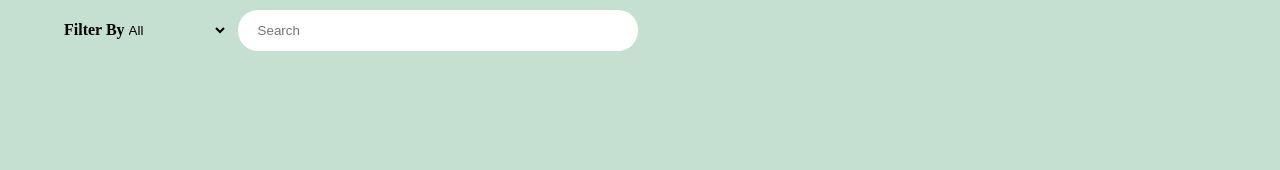
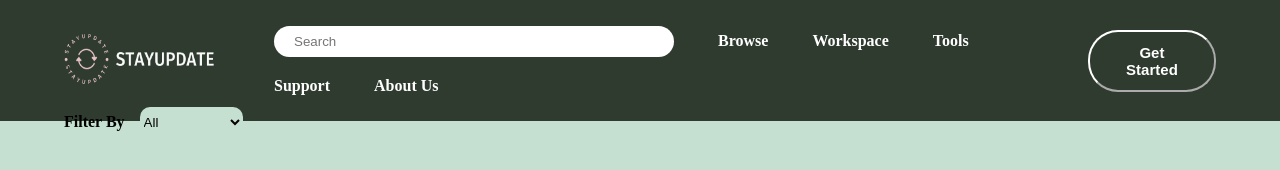
Before and after one commit to shisui53/StayUpdate, a plain HTML site: page cw 2/day-2/products.html in a window 1280 px wide. Drawn offline with Linux system fonts and the light colour scheme; no server answers.

Commit message:
search and filter functionality added

```diff
--- a/cw 2/day-2/products.css
+++ b/cw 2/day-2/products.css
@@ -7,18 +7,76 @@ body{
     background-color: #c5dfd0;
     /* background-color: rgba(13, 58, 21, 0.628); */
 }
+
+#navbar {
+    height: 9vh;
+    width: 100%;
+    margin-bottom: 20px;
+}
+
+nav {
+    display: flex;
+    align-items: center;
+    justify-content: space-between;
+    padding-left: 5%;
+    padding-right: 5%;
+    background-color: rgb(47, 59, 47);
+
+}
+
+.logo {
+    height: 50px;
+    width: 150px;
+}
+
+nav ul li {
+    list-style-type: none;
+    display: inline-block;
+    padding: 10px 20px;
+}
+
+nav ul li a{
+    color: white;
+    text-decoration: none;
+    font-weight: bold;
+}
+
+nav ul li a:hover {
+    color: rgb(78, 192, 236);
+    transition: .3s;
+}
+
+#btn {
+    border-color: white;
+    background-color: rgb(47, 59, 47);
+    padding: 12px 30px;
+    border-radius: 30px;
+    color: white;
+    font-weight: bold;
+    font-size: 15px;
+    transition: .4s;
+}
+
+#btn:hover {
+    transform: scale(1.3);
+    cursor: pointer;
+}
 .main{
+    margin-top: 10px;
     margin: auto;
     width: 90%;
     display: flex;
     flex-wrap: wrap;
 }
 .cont{
+    /* margin-top: 10px; */
     display: grid;
     grid-template-columns: repeat(3,1fr);
     gap: 25px;
 }
 #filter{
+    margin: 15px;
+    border-radius: 10px;
     background-color: #c5dfd0;
     border: none;
 }
@@ -52,8 +110,8 @@ body{
 #search{
     border: none;
     width: 400px;
-    padding: 5px;
+    padding: 8px;
     padding-left: 20px;
-    margin: 10px;
+    /* margin: 10px; */
     border-radius: 20px;
 }
--- a/cw 2/day-2/products.html
+++ b/cw 2/day-2/products.html
@@ -11,6 +11,20 @@
     </style> -->
 </head>
 <body>
+    <div id="navbar">
+        <nav>
+        <a href="index.html"><img class="logo" src="logo-no-background.png" alt=""></a>
+        <ul>
+        <li><input type="text" id="search" placeholder="Search"></li>
+        <li><a class="menu" href="">Browse</a></li>
+        <li> <a class="menu" href="">Workspace</a></li>
+        <li> <a class="menu" href="">Tools</a></li>
+        <li> <a class="menu" href="">Support</a></li>
+        <li><a class="menu" href="">About Us</a></li>
+    </ul>
+        <a href=""><button id="btn">Get Started</button></a>
+    </nav>
+    </div>
     <div class="main">
         <h4>Filter By</h4>
         <select name="" id="filter">
@@ -24,7 +38,13 @@
             <option value="entertainment">Entertainment</option>
             <option value="others">Others</option>
         </select>
-        <input type="text" id="search" placeholder="Search">
+        <!-- <h4>Sort By Date</h4>
+        <select name="" id="sort">
+            <option value="">All</option>
+            <option value="most">Most Recent</option>
+            <option value="least">Least Recent</option>
+        </select> -->
+        <!-- <input type="text" id="search" placeholder="Search"> -->
         <div class="cont">
         </div>
     </div>
--- a/cw 2/day-2/products.js
+++ b/cw 2/day-2/products.js
@@ -1,4 +1,34 @@
 let cont=document.querySelector(".cont");
+let article=[];
+
+const search=document.getElementById("search")
+search.addEventListener("input", function () {
+    let filtered = article.filter(function (elem) {
+        if ((elem.title.toUpperCase().includes(search.value.toUpperCase()) === true)||(elem.content.toUpperCase().includes(search.value.toUpperCase()) === true) ||(elem.author.toUpperCase().includes(search.value.toUpperCase()) === true)) {
+            return true;
+        } else {
+            return false;
+        }
+    })
+    display(filtered);
+})
+
+// const sort=document.getElementById('sort');
+// sort.addEventListener("click",(()=>{
+//     if(sort.value==="") display(article)
+//     else if(sort.value==="most"){
+//             let sorted=[...article]
+//                 let srtd=sorted.sort((a,b)=>+a.date-+b.date)
+//                 display(srtd)
+//             }
+//             else if(sort.value==="least"){
+//                 let sorted=[...article]
+//                 let srtd=sorted.sort((a,b)=>b.date-a.date)
+//                 display(srtd)
+//             }
+//     }))
+
+
 let filter=document.querySelector("#filter");
 filter.addEventListener("change", async function(){
     try {
@@ -7,7 +37,8 @@ filter.addEventListener("change", async function(){
         let res = await fetch(`https://restapi-n7ax.onrender.com/${value}`);
         let data = await res.json();
         console.log(data);
-        display(data)
+        article=data;
+        display(article)
     } catch (error) {
         console.log(error);
     }
@@ -19,7 +50,8 @@ async function fData(){
         let res=await fetch('https://restapi-n7ax.onrender.com/all');
         let data= await res.json();
         console.log(data);
-        display(data);
+        article=data;
+        display(article);
     } catch (error) {
         console.log(error)
     }
```
